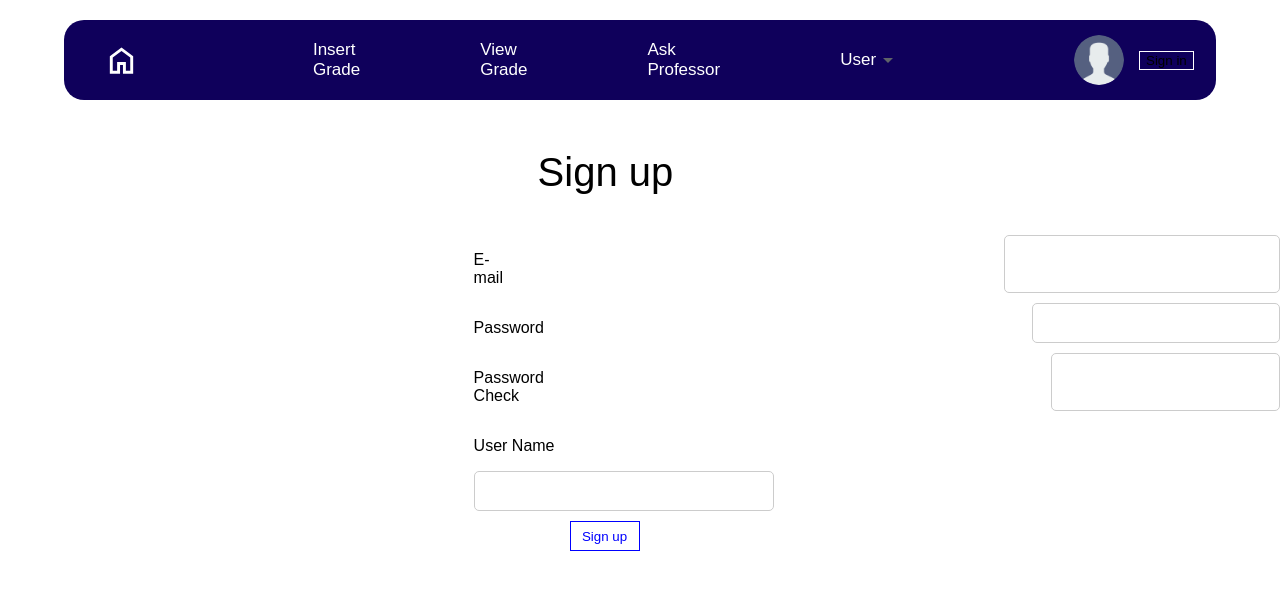
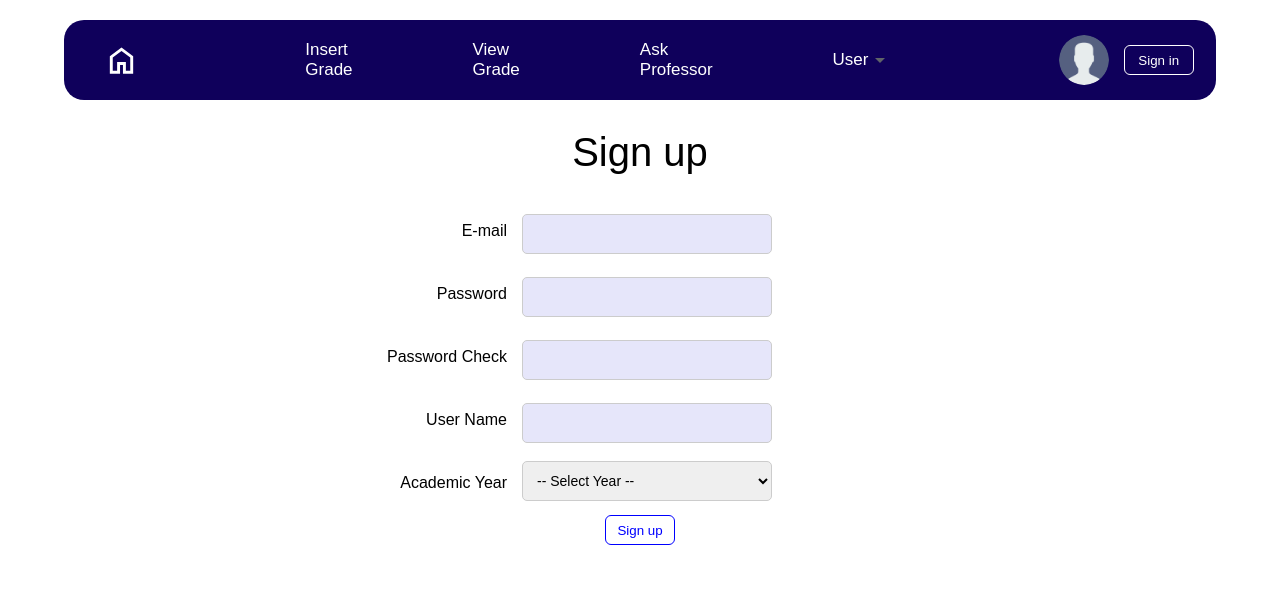
Before and after one commit to Hojjan/cse316project, a React (Create React App) app in the folder cse316pj/: page /signup in a window 1280 px wide. Shown: the top 590 px of the page. Built offline with nearby package versions, Linux system fonts and the light colour scheme.

Commit message:
finished signup mockup, have to do signin server

```diff
--- a/cse316pj/package.json
+++ b/cse316pj/package.json
@@ -6,6 +6,7 @@
     "@testing-library/jest-dom": "^5.17.0",
     "@testing-library/react": "^13.4.0",
     "@testing-library/user-event": "^13.5.0",
+    "chart.js": "^4.4.7",
     "cloudinary": "^2.5.1",
     "crypto-js": "^4.2.0",
     "dotenv": "^16.4.5",
@@ -14,6 +15,7 @@
     "multer": "^1.4.5-lts.1",
     "mysql2": "^3.11.4",
     "react": "^18.3.1",
+    "react-chartjs-2": "^5.2.0",
     "react-dom": "^18.3.1",
     "react-router-dom": "^6.26.2",
     "react-scripts": "5.0.1",
--- a/cse316pj/src/cssPages/homepage.css
+++ b/cse316pj/src/cssPages/homepage.css
@@ -39,7 +39,7 @@
 .containers p{
   white-space: nowrap;
 }
-.email-container, .password-container{
+.homeEmail-container, .homePassword-container{
   display: flex;
   gap: 15px;
 }
@@ -50,6 +50,10 @@
 
 .signButtons{
   text-align: center;
+}
+
+.signin-signin, .signin-signup{
+  border-radius: 6px;
 }
 
 .loginTitle{
--- a/cse316pj/src/cssPages/navbar.css
+++ b/cse316pj/src/cssPages/navbar.css
@@ -59,10 +59,14 @@ margin-left: 0%;
 transition: margin-left 0.3s ease;
 }
 
-.signin{
+.nav-signin{
   margin: 25px 0;
   background-color: transparent;
   border: 1px solid white;
+  color: white;
+  border-radius: 6px;
+  width: 70px;
+  height: 30px;
 }
 
 .navbar-profile-image {
--- a/cse316pj/src/cssPages/signup.css
+++ b/cse316pj/src/cssPages/signup.css
@@ -1,23 +1,22 @@
 .wholeSignUp{
-    margin-top: 150px;
+    display: flex;
+    flex-direction: column;
+    align-items: center;
+    justify-content: center;
 }
 
 .wholeSignUp .title{
     font-size: 40px;
     font-weight: 500;
-    margin-left: 42%;
+    text-align: center;
 }
 
-.wholeSignUp p{
-    margin-left: 37%;
-    transition: margin-left 0.3s ease;
-}
 
 .wholeSignUp input{
-    width: 300px;
-    margin-left: 37%;
+    width: 250px;
+    margin-left: 0;
     margin-top: 0;
-    background-color: white;
+    background-color: lavender;
     transition: margin-left 0.3s ease;
 }
 
@@ -27,20 +26,44 @@
     color: blue;
     width: 70px;
     height: 30px;
-    margin-left: 44.5%;
+    border-radius: 6px;
 }
 
-@media(max-width: 600px){
-    .wholeSignUp .title{
-        margin-left: 41%;
-    }
+.signUp-container{
+    display: flex;
+    flex-direction: column;
+    align-items: flex-end;
+    gap: 15px; /* 요소 간 간격 */
+    width: 100%; /* 화면 너비에 맞춤 */
+    max-width: 600px; /* 최대 너비 제한 */
+}
 
-    .wholeSignUp p{
-        margin-left: 30%;
-    }
+.signUp-container p{
+    margin-top: 0;
+}
 
-    .wholeSignUp input{
-        width: 250px;
-        margin-left: 30%;
+.passwordCheck-container, .username-container, .email-container, .password-container, .dropdown-container {
+    display: flex;
+    gap: 15px;
+    padding-right: 28%;
+    align-items: center;
+    height: 48px;
+}
+
+
+.dropdown {
+    margin-bottom: 20px;
+    width: 250px;
+    padding: 10px;
+    font-size: 14px;
+    border: 1px solid #ccc;
+    border-radius: 5px;
+}
+
+@media(max-width: 550px){
+    .passwordCheck-container, .username-container, .email-container, .password-container{
+        display: flex;
+        gap: 15px;
+        padding-right: 20%;
     }
 }
--- a/cse316pj/src/jsxPages/homepage.jsx
+++ b/cse316pj/src/jsxPages/homepage.jsx
@@ -26,13 +26,13 @@ function Home(){
       <img className="ggLogo" src={'/webpageLogo.png'} alt={'webpage logo'} width={130}/>
         <p className="loginTitle"><strong>G</strong>uess <strong>G</strong>rade</p>
           <div className="containers">
-              <div className="email-container">
+              <div className="homeEmail-container">
                   <p>School ID:</p>
-                  <input type="text" className="email"  />
+                  <input type="text" className="homeEmail"  />
               </div>
-              <div className="password-container">
+              <div className="homePassword-container">
                   <p>Password:</p>
-                  <input type="password" className="password" />
+                  <input type="password" className="homePassword" />
               </div>
           </div>
           <div className="signButtons">
--- a/cse316pj/src/jsxPages/navbar.jsx
+++ b/cse316pj/src/jsxPages/navbar.jsx
@@ -86,10 +86,10 @@ function Navbar(){
                         <img src={profileImage} alt="Profile" className="navbar-profile-image" />
                     )}
             {isAuthenticated() ? (
-              <button className="signin" onClick={() => handleSignOut()}>Sign out</button>
+              <button className="nav-signin" onClick={() => handleSignOut()}>Sign out</button>
               ) : (
               <Link to="/signin">
-                  <button className="signin">Sign in</button>
+                  <button className="nav-signin">Sign in</button>
               </Link>
               )}
           </li>
--- a/cse316pj/src/jsxPages/signup.jsx
+++ b/cse316pj/src/jsxPages/signup.jsx
@@ -9,6 +9,7 @@ function Signup(){
     const [password, setPassword] = useState('');
     const [checkpw, setCheckpw] = useState('');
     const [username, setUsername] = useState('');
+    const [selectedYear, setSelectedYear] = useState('');
 
     React.useEffect(() => {
         document.body.classList.add('page-white-bg');
@@ -65,21 +66,33 @@ function Signup(){
     return(
         <div className="wholeSignUp">
             <p className="title">Sign up</p>
+            <div className="signUp-container">
                 <div className="email-container">
                     <p>E-mail</p>
                     <input type="text" className="email" value={email} onChange={(e) => setEmail(e.target.value)}/>
                 </div>
                 <div className="password-container">
                     <p>Password</p>
-                <input type="text" className="password" value={password} onChange={(e) => setPassword(e.target.value)}/>
+                    <input type="password" className="password" value={password} onChange={(e) => setPassword(e.target.value)}/>
                 </div>
-            <div className="password-container">
+                <div className="passwordCheck-container">
                     <p>Password Check</p>
-                <input type="text" className="password-check" value={checkpw} onChange={(e) => setCheckpw(e.target.value)}/>
+                    <input type="password" className="password-check" value={checkpw} onChange={(e) => setCheckpw(e.target.value)}/>
                 </div>
-            <div className="username">
+                <div className="username-container">
                     <p>User Name</p>
                     <input type="text" className="username" value={username} onChange={(e) => setUsername(e.target.value)}/>
+                </div>
+                <div className="dropdown-container">
+                    <p>Academic Year</p>
+                    <select value={selectedYear} onChange={(e) => setSelectedYear(e.target.value)} className="dropdown">
+                        <option value="">-- Select Year --</option>
+                        <option value="Freshman">Freshman</option>
+                        <option value="Sophomore">Sophomore</option>
+                        <option value="Junior">Junior</option>
+                        <option value="Senior">Senior</option>
+                    </select>
+                </div>
             </div>
             <div className="signButton">
                 <button className="signup-signup" onClick={handleSignup}>Sign up</button>
```
Also changed, not shown: 1 other file (tests, documents, lock files or other folders). Lines whose indentation alone changed are shown as unchanged.
